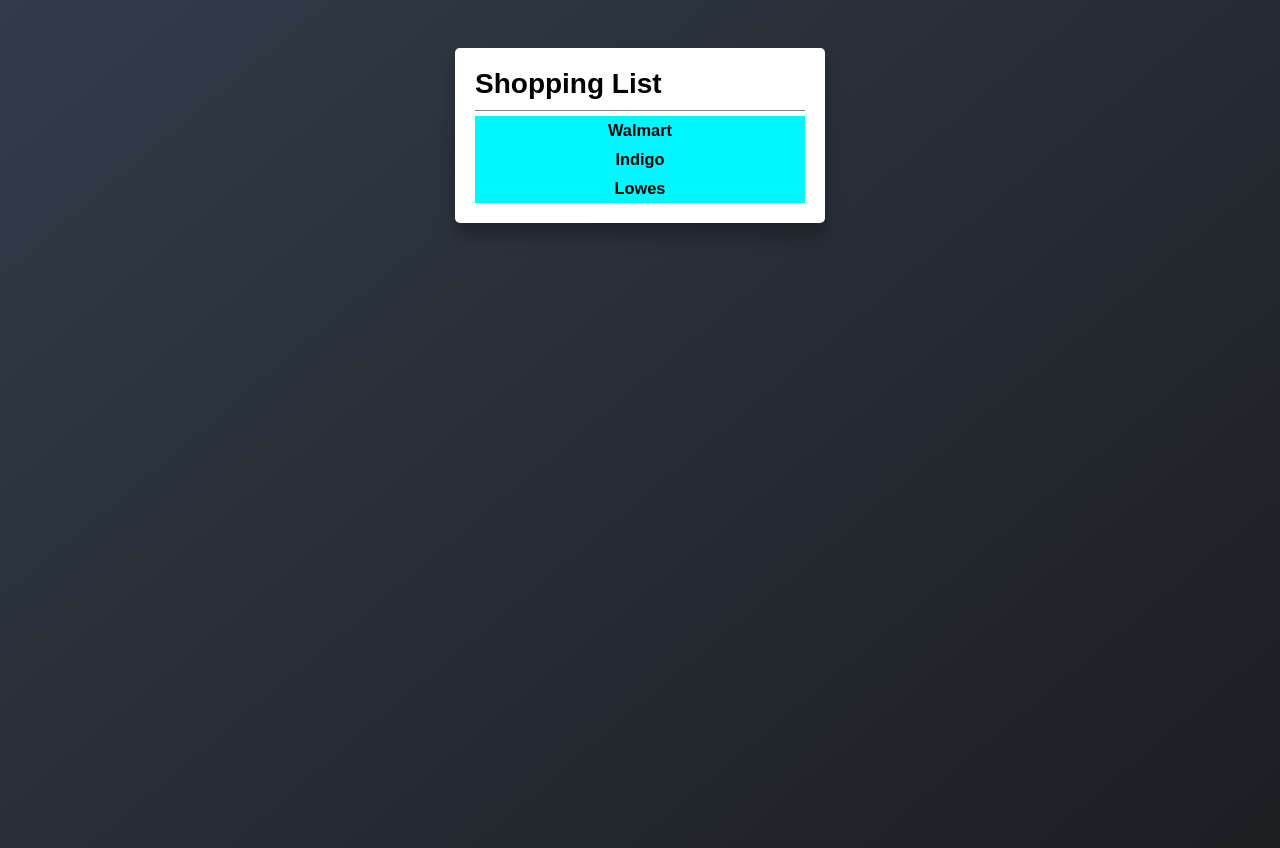
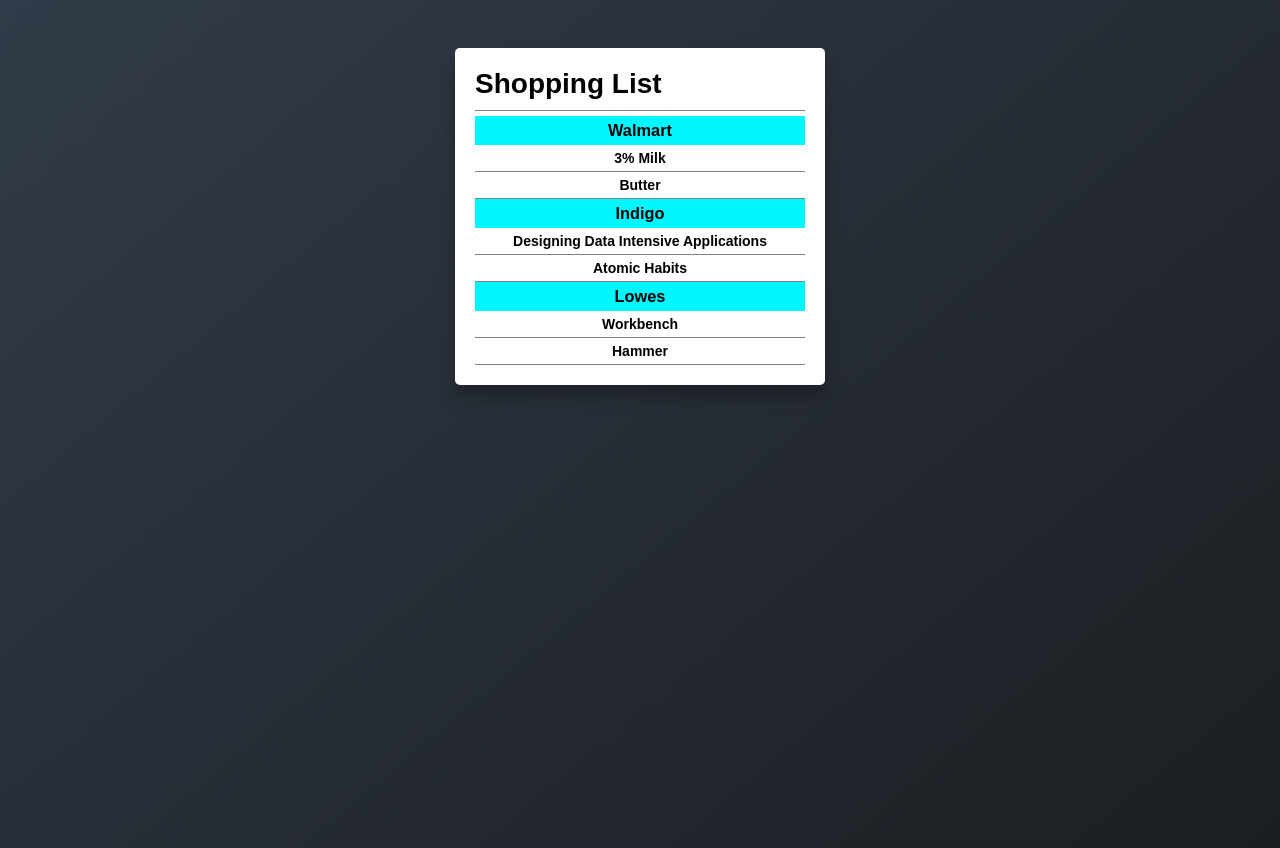
Before and after one commit to surajsht/drag-and-drop-tut, a React (Vite) app: page / in a window 1280 px wide. Built offline with nearby package versions, Linux system fonts and the light colour scheme.

Commit message:
added multiple data in every item

```diff
--- a/src/App.jsx
+++ b/src/App.jsx
@@ -47,12 +47,11 @@
                     >
                       {(provided) => (
                         <div
-                          className="store-container"
                           {...provided.dragHandleProps}
                           {...provided.draggableProps}
                           ref={provided.innerRef}
                         >
-                          <h3> {store.name} </h3>
+                          <StoreList {...store} />
                         </div>
                       )}
                     </Draggable>
@@ -68,4 +67,24 @@
   );
 };
 
+function StoreList({ name, items, id }) {
+  return (
+    <div>
+      <div className="store-container">
+        <h3> {name} </h3>
+      </div>
+
+      <div className="items-container">
+        {items.map((item, index) => {
+          return (
+            <div className="item-container" key={index}>
+              <h4> {item.name} </h4>
+            </div>
+          );
+        })}
+      </div>
+    </div>
+  );
+}
+
 export default App;
```
